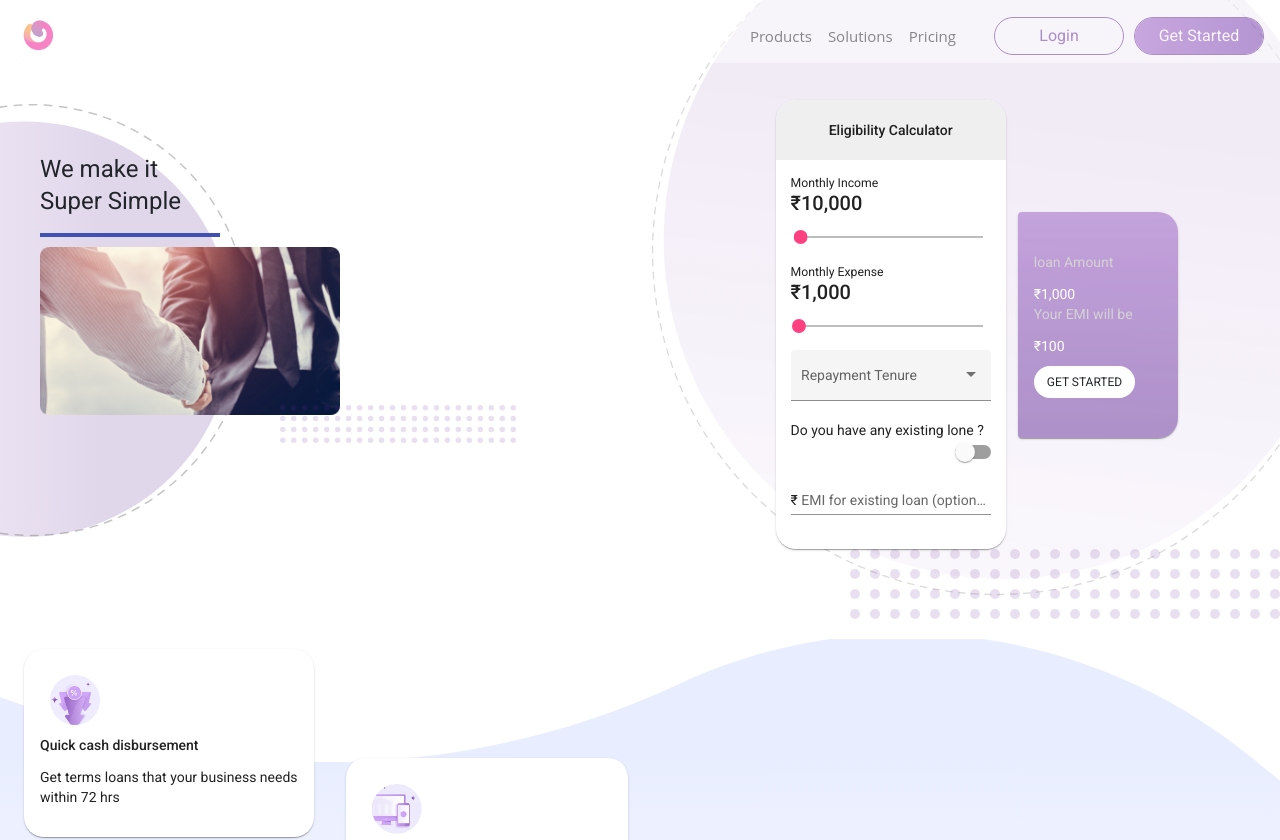
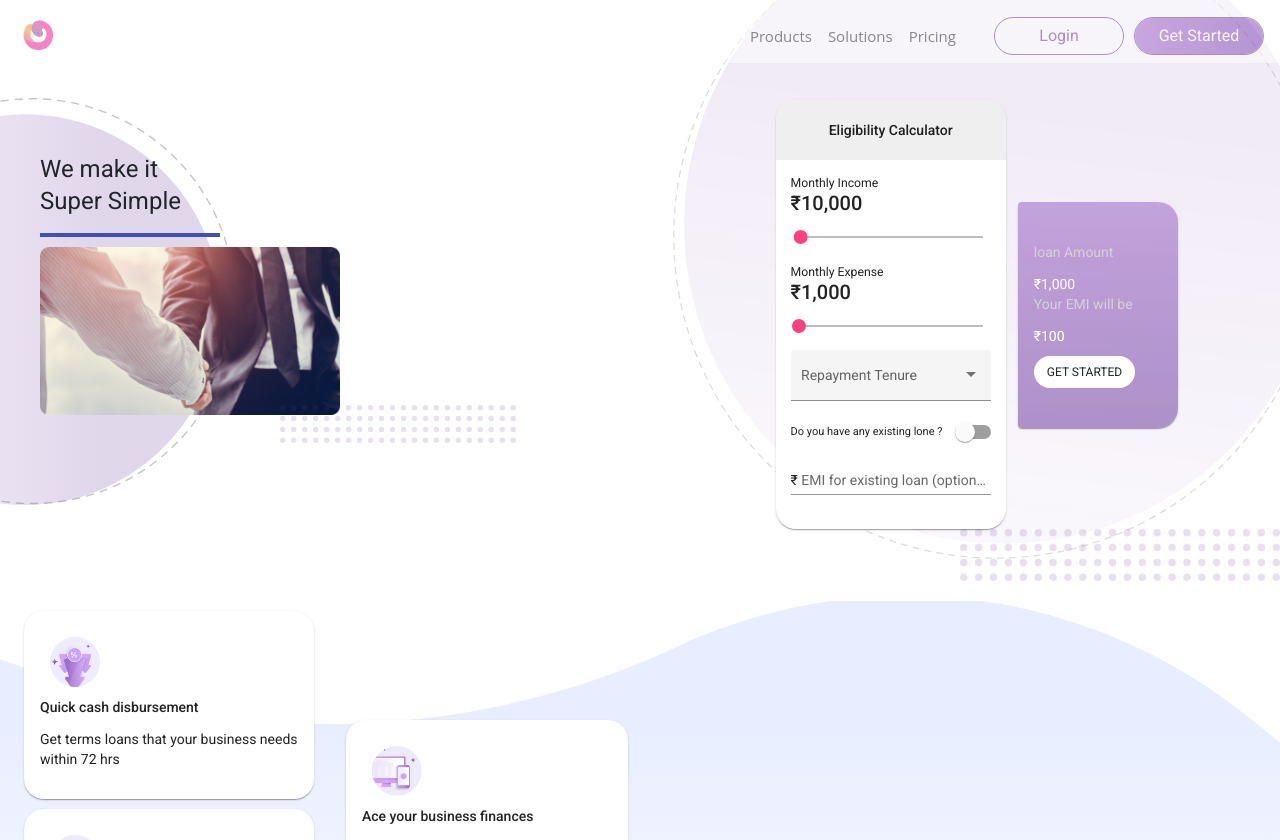
Before and after one commit to ranjit1995/bank, an Angular app: page / in a window 1280 px wide. Shown: the top 840 px of the page. Built offline with nearby package versions, Linux system fonts and the light colour scheme.

Commit message:
new UI design

```diff
--- a/src/app/app.component.html
+++ b/src/app/app.component.html
@@ -111,7 +111,7 @@
           </mat-card>
         </div>
       </div>
-      <img src="../assets/assignment-img/accounting_dots.svg" style="float: right;">
+      <img src="../assets/assignment-img/accounting_dots.svg" style="float: right; width: 320px;">
     </div>
   </div>
 </div>
--- a/src/app/app.component.scss
+++ b/src/app/app.component.scss
@@ -16,6 +16,9 @@
     text-transform: uppercase;
     font-size: 12px;
     margin-top: 10px;
+}
+.labelBeforeSlide{
+    font-size: 11px;
 }
 .gstBtn {
     background: transparent linear-gradient(90deg, #9f62c9 0%, #7942b1 100%) 0% 0% no-repeat padding-box;
```
